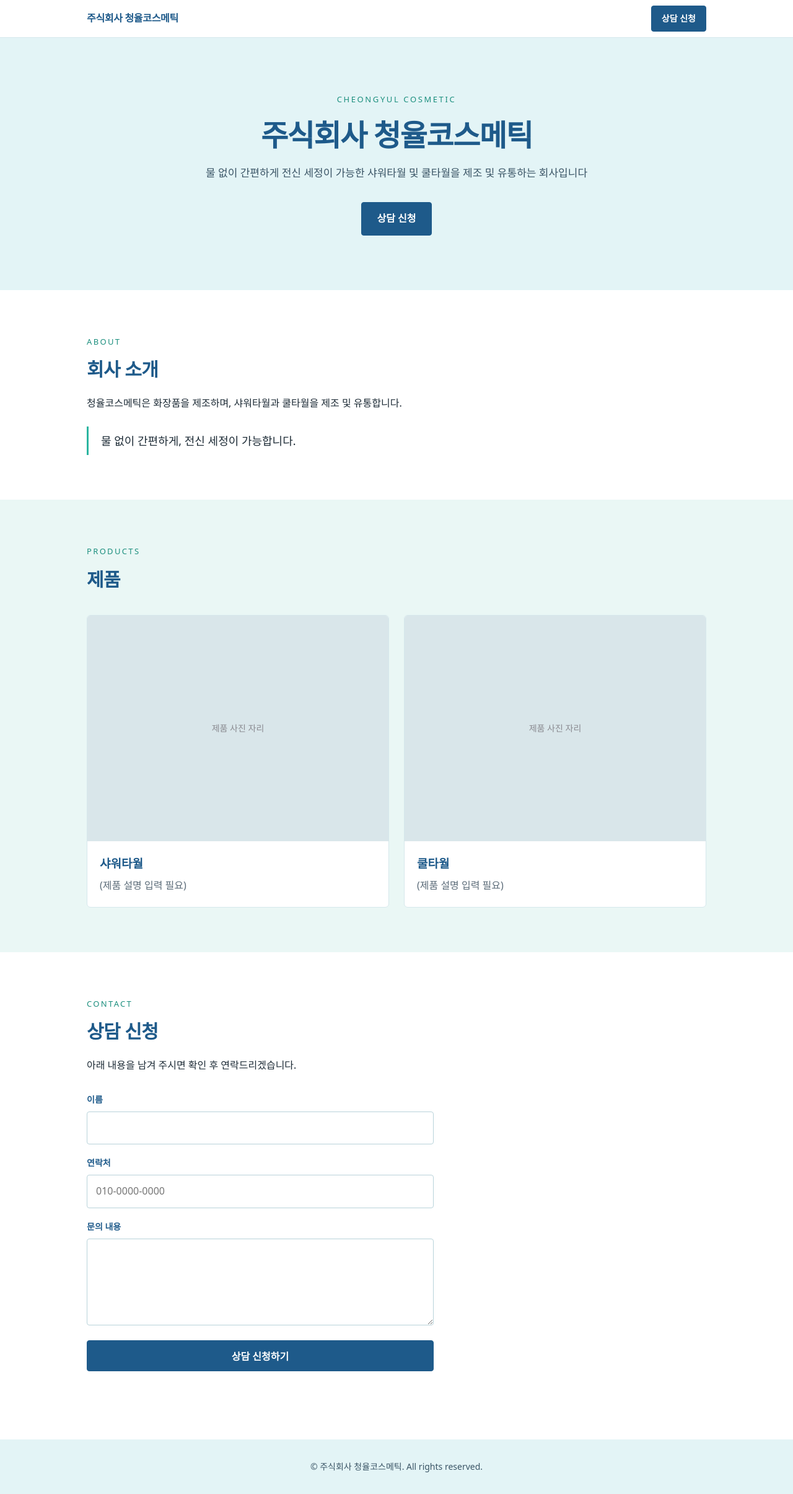
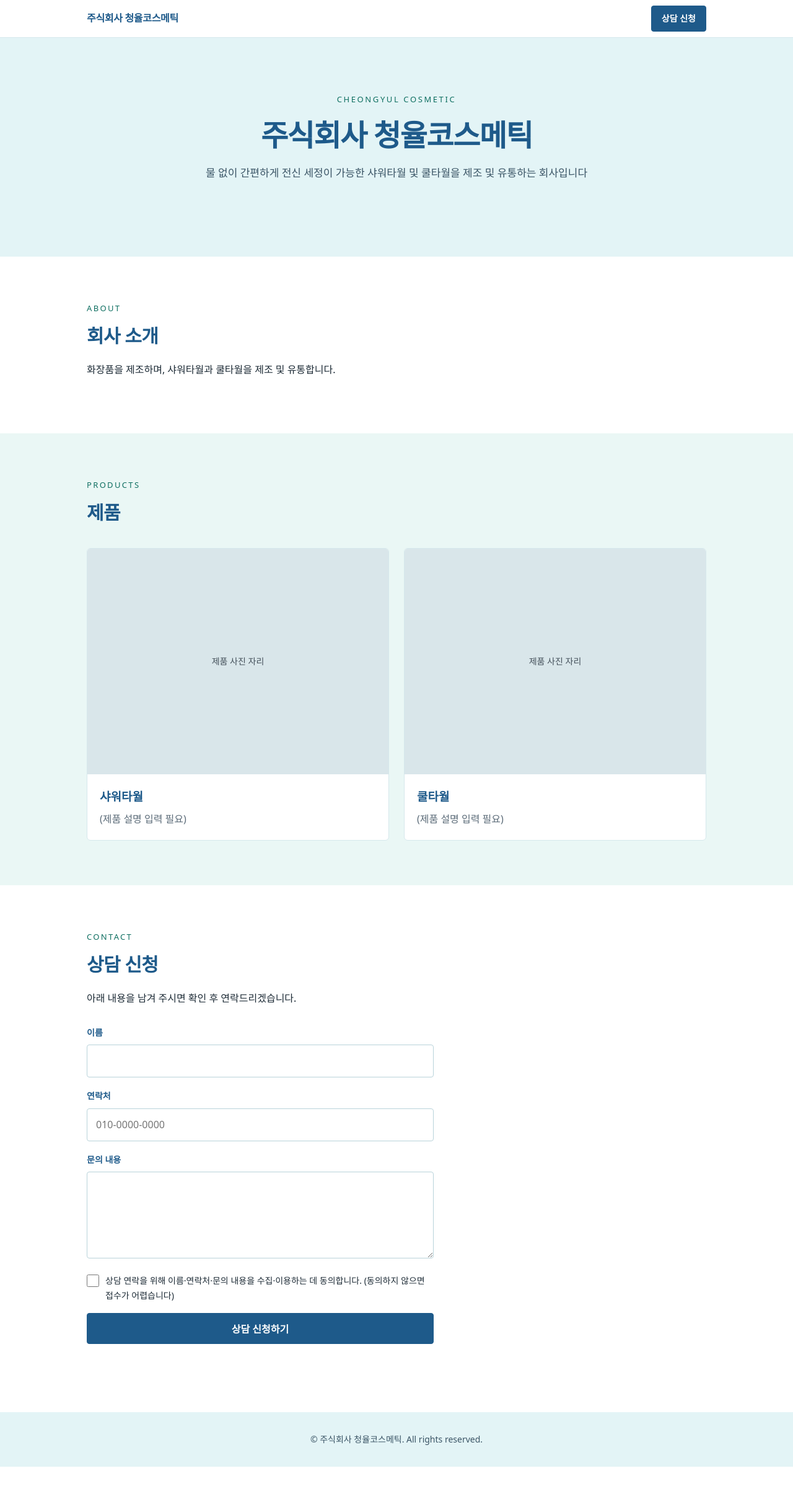
Before and after one commit to cjddbf200-ship-it/cheongyul-cosmetic-2, a plain HTML site: page index.html in a window 1280 px wide. Shown: the whole page at 62% size. After the commit the page ends 2366 px from the top, so only its background shows below. Drawn offline with Linux system fonts and the light colour scheme.

Commit message:
Update index.html

```diff
--- a/index.html
+++ b/index.html
@@ -4,6 +4,7 @@
 <meta charset="utf-8">
 <meta name="viewport" content="width=device-width, initial-scale=1">
 <title>주식회사 청율코스메틱</title>
+<link rel="icon" href="data:,">
 <meta name="description" content="물 없이 간편하게 전신 세정이 가능한 샤워타월 및 쿨타월을 제조 및 유통하는 회사입니다.">
 <style>
 :root{--navy:#1e5a8a;--gold:#2bb5a0;--bg:#ffffff;--soft:#eaf7f5;--text:#1d2b36;--mute:#5b6b78;--line:#d6e8ec;--ph:#d9e6ea}
@@ -17,28 +18,28 @@ header .wrap{display:flex;align-items:center;justify-content:space-between;heigh
 .logo{font-weight:700;color:var(--navy);letter-spacing:-.02em;text-decoration:none}
 .btn{display:inline-block;padding:12px 24px;border-radius:4px;font-size:16px;font-weight:600;text-decoration:none;border:1px solid var(--navy);cursor:pointer;font-family:inherit}
 .btn-navy{background:var(--navy);color:#fff}
-.btn-line{background:transparent;color:var(--navy)}
 header .btn{padding:8px 16px;font-size:14px}
 .hero{background:#e3f4f6;color:var(--navy);text-align:center;padding:88px 0}
-.hero .eyebrow{color:#1c8f7e;letter-spacing:.2em;font-size:13px;margin:0 0 16px}
+.hero .eyebrow{color:#0f6f61;letter-spacing:.2em;font-size:13px;margin:0 0 16px}
 .hero h1{font-size:clamp(28px,6vw,48px);margin:0 0 16px;letter-spacing:-.03em;line-height:1.3}
 .hero p.lead{max-width:620px;margin:0 auto 32px;color:#3b5566;font-size:17px}
-.hero .btns{display:flex;gap:12px;justify-content:center;flex-wrap:wrap}
 section{padding:72px 0}
 section.soft{background:var(--soft)}
 h2{font-size:clamp(22px,4vw,30px);color:var(--navy);margin:0 0 8px;letter-spacing:-.02em}
-.sub{color:#1c8f7e;font-size:13px;letter-spacing:.18em;margin:0 0 8px}
+.sub{color:#0f6f61;font-size:13px;letter-spacing:.18em;margin:0 0 8px}
 .grid{display:grid;gap:24px;grid-template-columns:repeat(auto-fit,minmax(260px,1fr));margin-top:32px}
 .card{background:#fff;border:1px solid var(--line);border-radius:6px;overflow:hidden}
-.ph{background:var(--ph);aspect-ratio:4/3;display:flex;align-items:center;justify-content:center;color:#8a8a90;font-size:14px}
+.ph{background:var(--ph);aspect-ratio:4/3;display:flex;align-items:center;justify-content:center;color:#44505a;font-size:14px}
 .card .body{padding:20px}
 .card h3{margin:0 0 6px;font-size:19px;color:var(--navy)}
 .card p{margin:0;color:var(--mute)}
-.feature{border-left:3px solid var(--gold);padding:8px 0 8px 20px;margin-top:24px;font-size:18px}
 form{display:grid;gap:16px;max-width:560px;margin-top:28px}
 label{font-size:14px;font-weight:600;color:var(--navy)}
 input[type=text],input[type=tel],textarea{width:100%;padding:12px 14px;margin-top:6px;border:1px solid #b9d3da;border-radius:4px;font:inherit;font-size:16px;background:#fff}
 input:focus,textarea:focus{outline:2px solid var(--gold);outline-offset:1px}
+a:focus-visible,button:focus-visible{outline:3px solid var(--navy);outline-offset:2px}
+.agree{display:flex;gap:10px;align-items:flex-start;font-weight:400;font-size:14px;color:var(--text)}
+.agree input{width:20px;height:20px;margin:2px 0 0;flex:none}
 textarea{min-height:140px;resize:vertical}
 .hp{position:absolute;left:-9999px;width:1px;height:1px;overflow:hidden}
 #msg{min-height:1.5em;font-size:15px}
@@ -64,9 +65,6 @@ footer{background:#e3f4f6;color:#3b5566;text-align:center;padding:32px 0;font-si
       <p class="eyebrow">CHEONGYUL COSMETIC</p>
       <h1>주식회사 청율코스메틱</h1>
       <p class="lead">물 없이 간편하게 전신 세정이 가능한 샤워타월 및 쿨타월을 제조 및 유통하는 회사입니다</p>
-      <div class="btns">
-        <a class="btn btn-navy" href="#contact">상담 신청</a>
-      </div>
     </div>
   </div>
 
@@ -74,8 +72,7 @@ footer{background:#e3f4f6;color:#3b5566;text-align:center;padding:32px 0;font-si
     <div class="wrap">
       <p class="sub">ABOUT</p>
       <h2>회사 소개</h2>
-      <p>청율코스메틱은 화장품을 제조하며, 샤워타월과 쿨타월을 제조 및 유통합니다.</p>
-      <div class="feature">물 없이 간편하게, 전신 세정이 가능합니다.</div>
+      <p>화장품을 제조하며, 샤워타월과 쿨타월을 제조 및 유통합니다.</p>
     </div>
   </section>
 
@@ -108,12 +105,13 @@ footer{background:#e3f4f6;color:#3b5566;text-align:center;padding:32px 0;font-si
         </div>
         <div>
           <label for="phone">연락처</label>
-          <input id="phone" name="phone" type="tel" maxlength="20" autocomplete="tel" placeholder="010-0000-0000" required>
+          <input id="phone" name="phone" type="tel" inputmode="tel" maxlength="20" autocomplete="tel" placeholder="010-0000-0000" required>
         </div>
         <div>
           <label for="message">문의 내용</label>
           <textarea id="message" name="message" maxlength="1000" required></textarea>
         </div>
+        <label class="agree" for="agree"><input id="agree" name="agree" type="checkbox" required><span>상담 연락을 위해 이름·연락처·문의 내용을 수집·이용하는 데 동의합니다. (동의하지 않으면 접수가 어렵습니다)</span></label>
         <div class="hp" aria-hidden="true">
           <label>비워 두세요<input type="text" name="website" tabindex="-1" autocomplete="off"></label>
         </div>
@@ -142,11 +140,12 @@ form.addEventListener("submit", function(e){
   if(!name){ show("이름을 입력해 주세요.", "err"); return; }
   if(!phone){ show("연락처를 입력해 주세요.", "err"); return; }
   if(!message){ show("문의 내용을 입력해 주세요.", "err"); return; }
+  if(!form.agree.checked){ show("개인정보 수집·이용에 동의해 주세요.", "err"); return; }
   btn.disabled = true; show("보내는 중입니다…");
   fetch(ENDPOINT, {
     method: "POST",
     headers: {"Content-Type": "text/plain;charset=utf-8"},
-    body: JSON.stringify({name:name, phone:phone, message:message, website:form.website.value})
+    body: JSON.stringify({name:name, phone:phone, message:message, agree:true, website:form.website.value})
   }).then(function(r){ return r.json(); }).then(function(res){
     if(res && res.ok){ show("상담 신청이 접수되었습니다. 곧 연락드리겠습니다.", "ok"); form.reset(); }
     else { show((res && res.error) || "접수에 실패했습니다. 잠시 후 다시 시도해 주세요.", "err"); }
```
